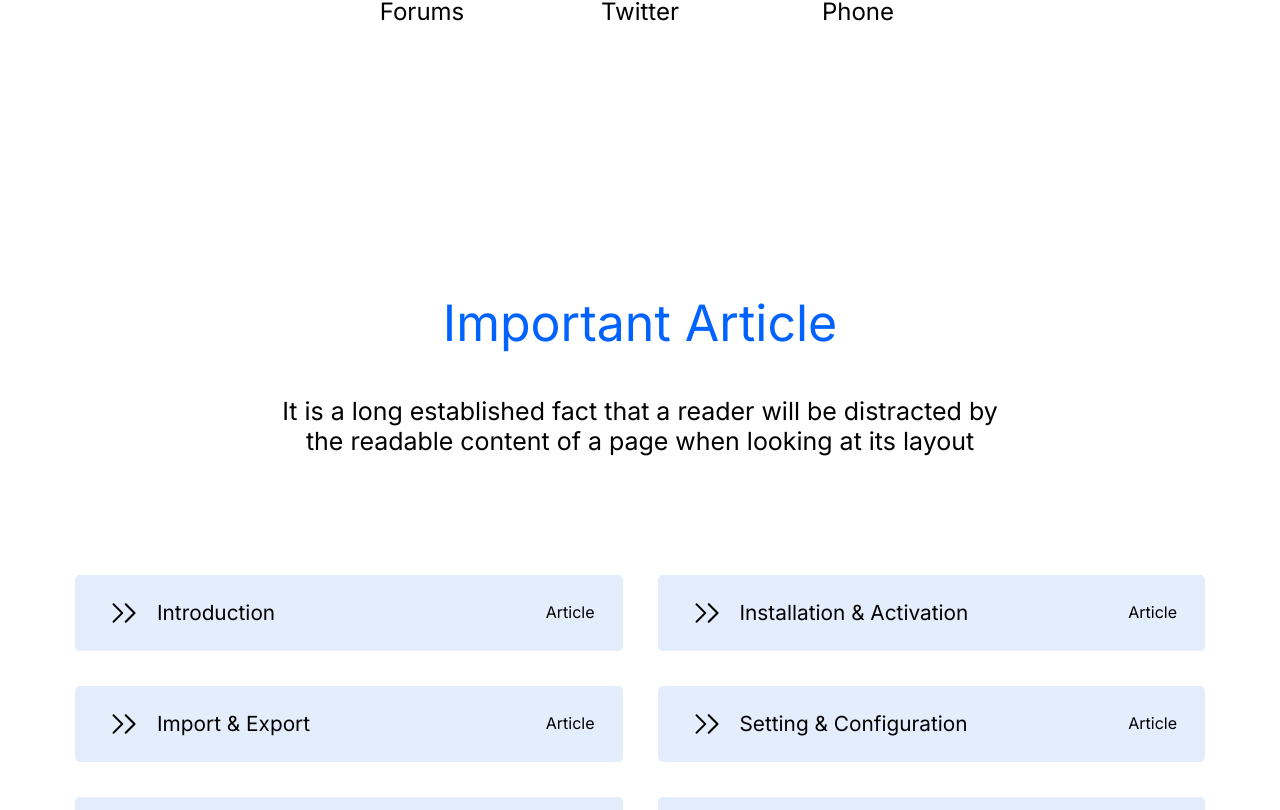
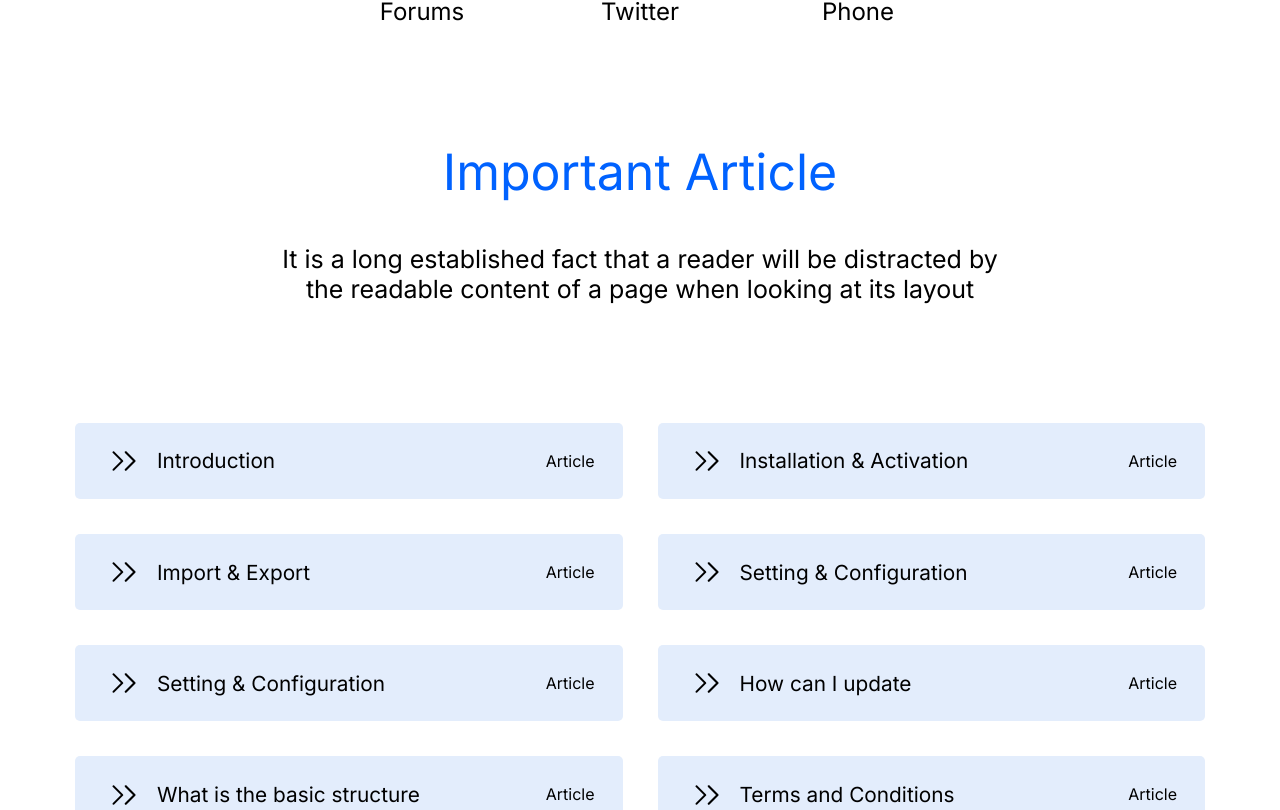
Before and after one commit to stivex001/file_complaint_page, a React (Create React App) app: page / in a window 1280 px wide. Shown: the part 2270-3080 px from the top of the page. Built offline with nearby package versions, Linux system fonts and the light colour scheme.

Commit message:
removed trailing spaces

```diff
--- a/src/components/article/article.styles.js
+++ b/src/components/article/article.styles.js
@@ -1,7 +1,6 @@
 import styled from "styled-components";
 
 const ArticleWrappper = styled.section`
-  margin-top: 119px;
 
   .article-container h1 {
     font-weight: 400;
@@ -63,8 +62,6 @@ const ArticleWrappper = styled.section`
   }
 
   @media (max-width: 600px) {
-    margin-top: 13px;
-
     .article-container h1 {
         font-size: 1.3rem;
         line-height: 1.68rem;
--- a/src/components/support/support.styles.js
+++ b/src/components/support/support.styles.js
@@ -9,7 +9,7 @@ margin-right: auto;
 
 .support-container {
     padding-top: 84px;
-    padding-bottom: 124px;
+    padding-bottom: 50px;
     text-align: center;
 }
 
```
